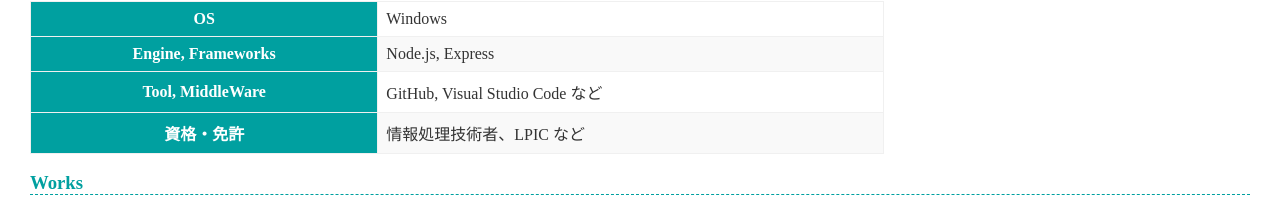
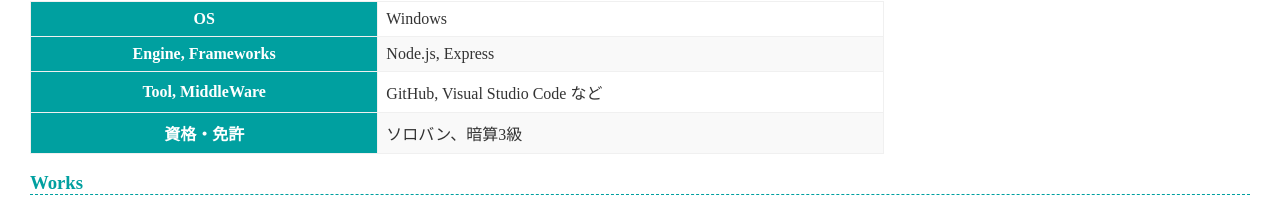
Before and after one commit to 261zs00882-hue/GitHub-., a plain HTML site: page index.html in a window 1280 px wide. Shown: the part 696-899 px from the top of the page. Drawn offline with Linux system fonts and the light colour scheme; a script that the page names is missing.

Commit message:
Update index.html

```diff
--- a/index.html
+++ b/index.html
@@ -38,7 +38,7 @@
       </tr>
       <tr>
         <th>資格・免許</th>
-        <td>情報処理技術者、LPIC など</td>
+        <td>ソロバン、暗算3級</td>
       </tr>
     </table>
 
```
